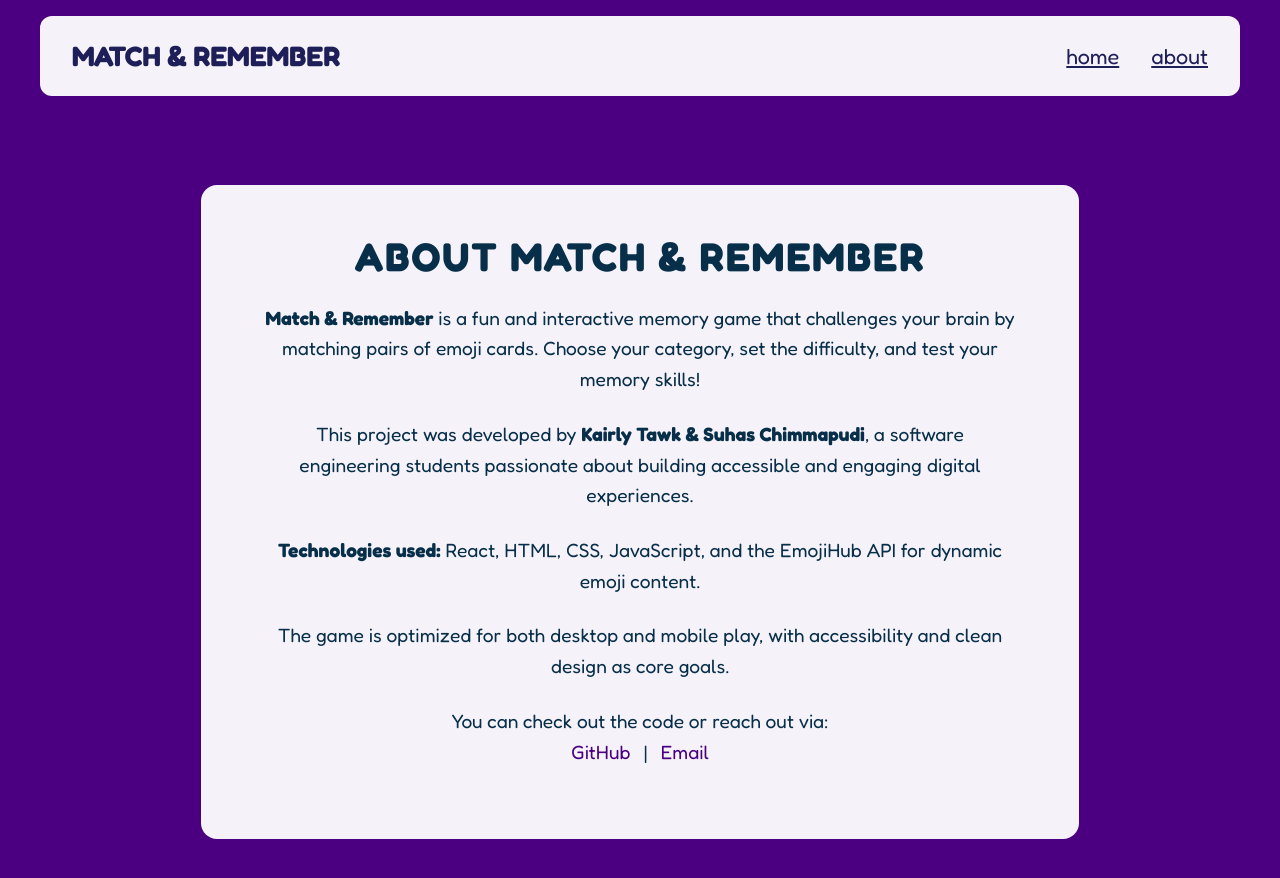
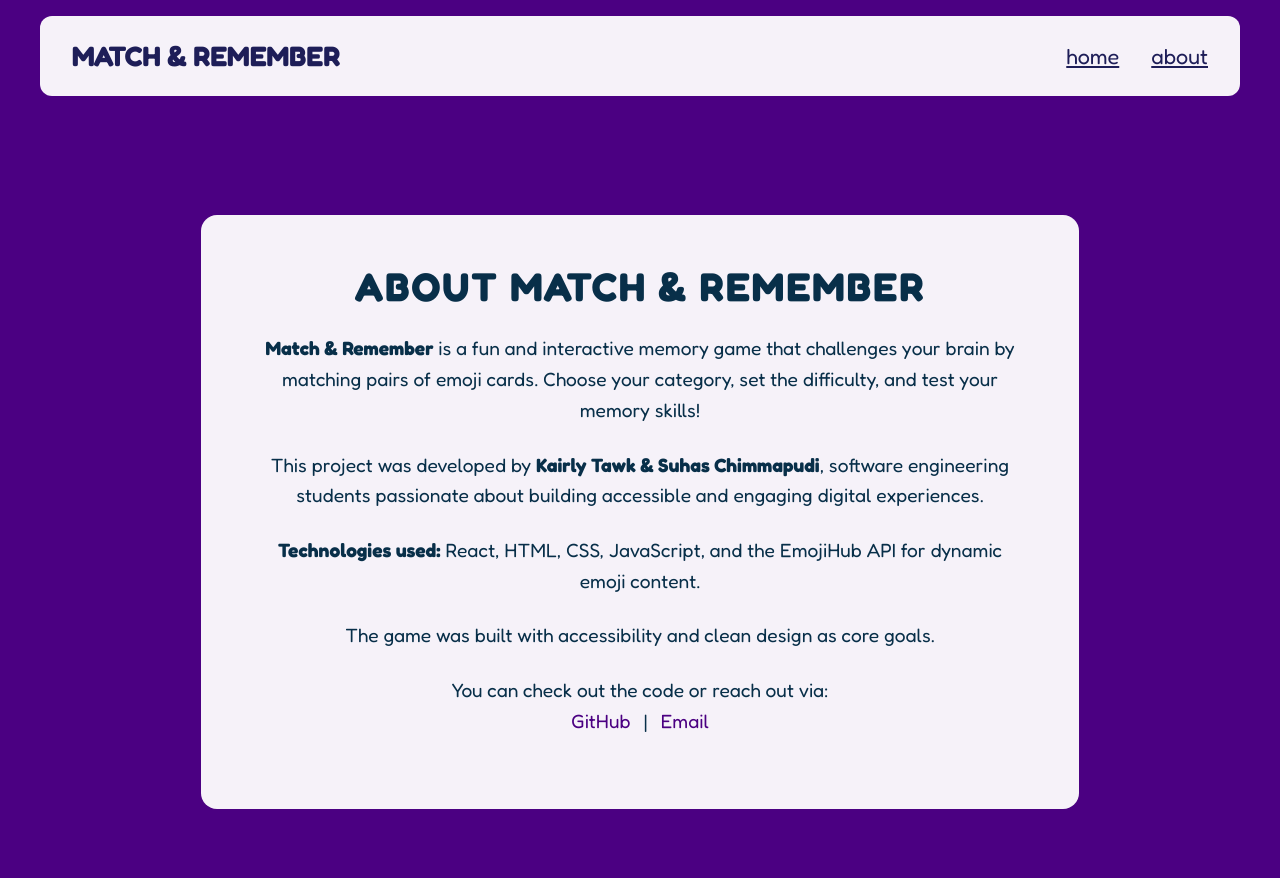
Before and after one commit to KTawk/memory-game, a React (Vite) app in the folder game-app/: page /about in a window 1280 px wide. Shown: the top 878 px of the page. Built offline with nearby package versions, Linux system fonts and the light colour scheme.

Commit message:
Adjusted about page

```diff
--- a/game-app/components/About.jsx
+++ b/game-app/components/About.jsx
@@ -8,7 +8,7 @@ export default function About() {
             </p>
 
             <p className="about-paragraph">
-                This project was developed by <strong>Kairly Tawk & Suhas Chimmapudi</strong>, a software engineering students passionate about building accessible and engaging digital experiences.
+                This project was developed by <strong>Kairly Tawk & Suhas Chimmapudi</strong>, software engineering students passionate about building accessible and engaging digital experiences.
             </p>
 
             <p className="about-paragraph">
@@ -16,12 +16,12 @@ export default function About() {
             </p>
 
             <p className="about-paragraph">
-                The game is optimized for both desktop and mobile play, with accessibility and clean design as core goals.
+                The game was built with accessibility and clean design as core goals.
             </p>
 
             <p className="about-paragraph">
                 You can check out the code or reach out via: <br/>
-                <a href="https://github.com/KTawk" target="_blank" rel="noreferrer">GitHub</a> |
+                <a href="https://github.com/KTawk/memory-game.git" target="_blank" rel="noreferrer">GitHub</a> |
                 <a href="mailto:Kairly.tauk@outloook.com"> Email</a>
             </p>
         </div>
```
